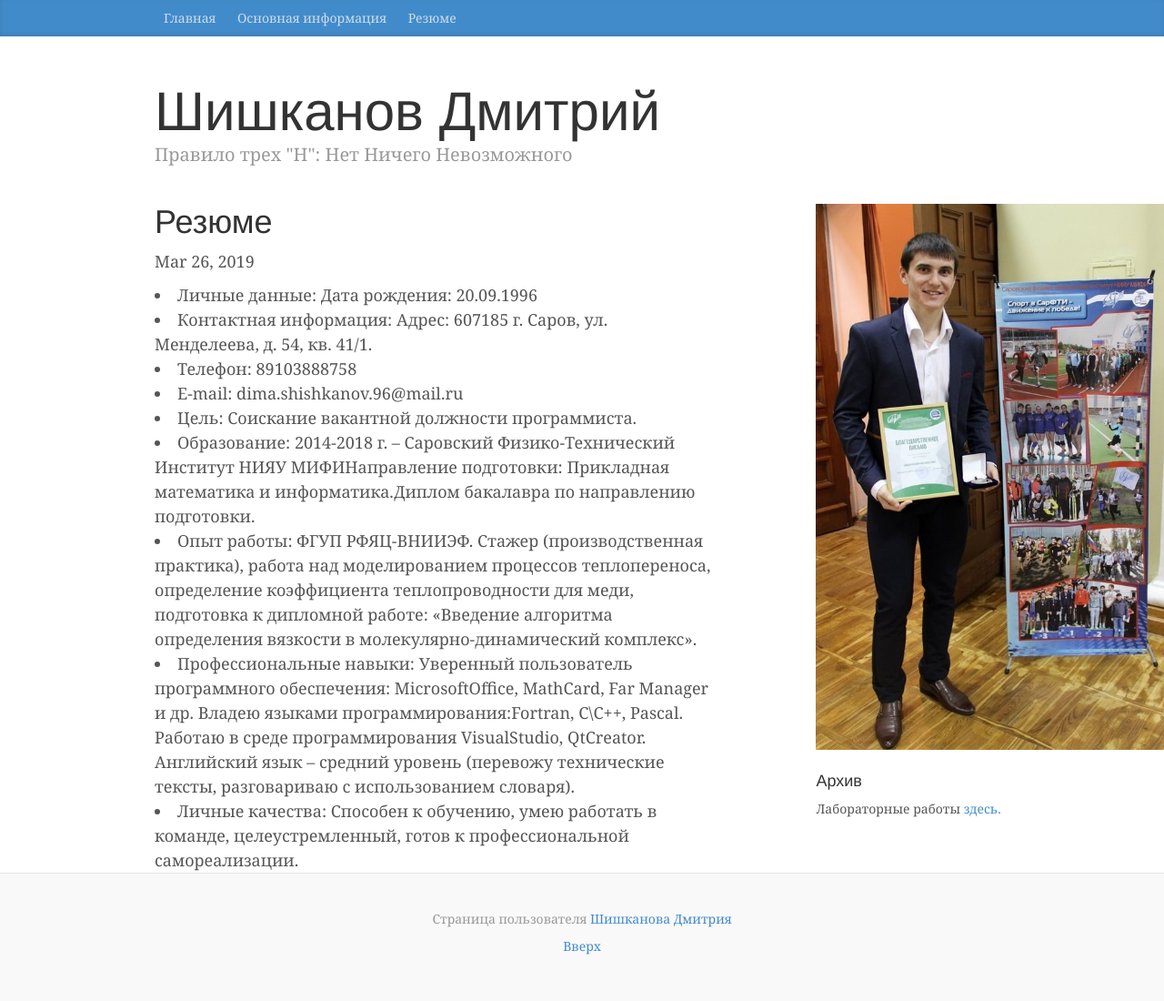
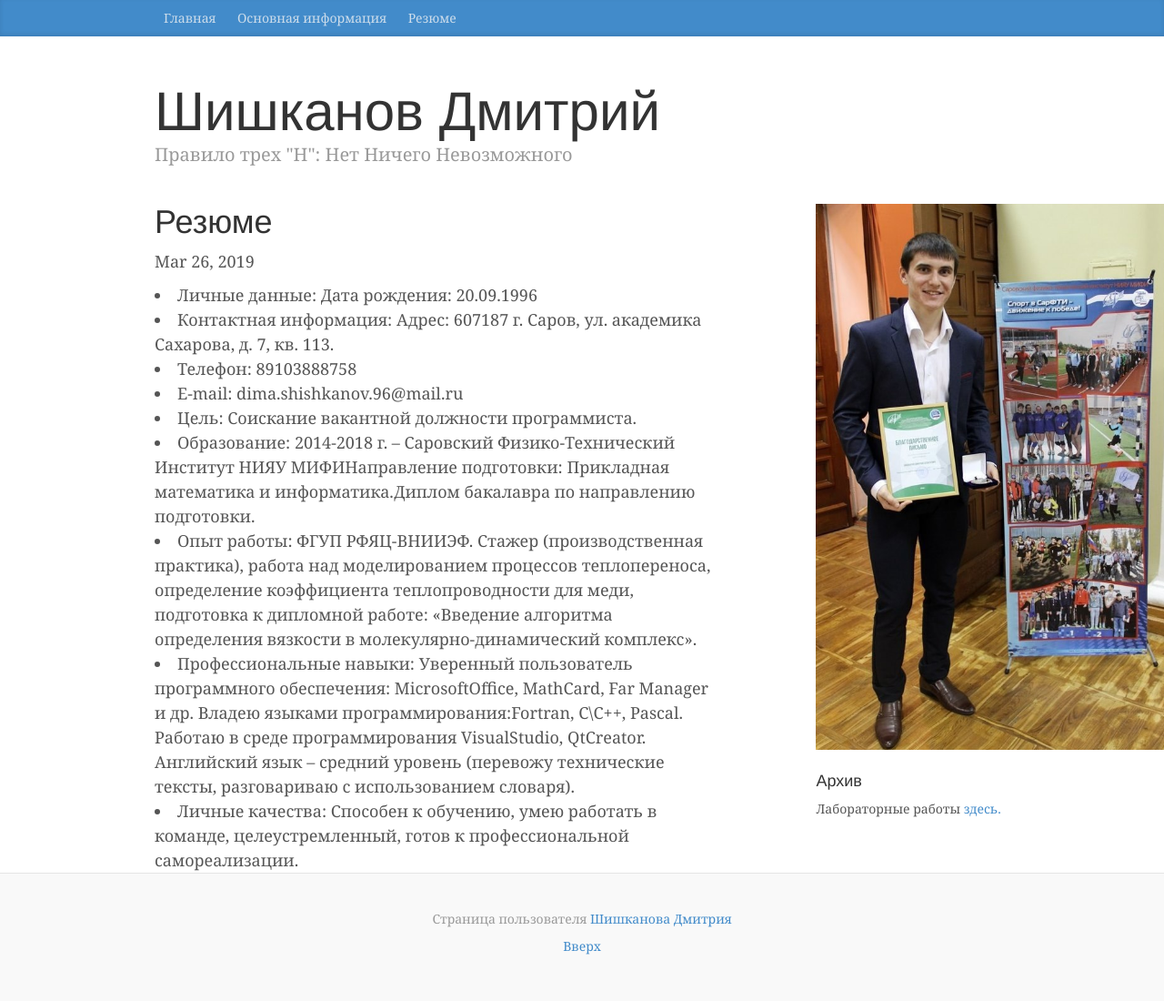
Before and after one commit to ShishkanovDA/ShishkanovDA.github.io, a Jekyll site: the page built from _posts/2019-03-26-post-news3.markdown, in a window 1280 px wide. Shown: the whole page at 91% size. Built offline with Jekyll 4.4.1, drawn with Linux system fonts in a browser that asks for light colours.

Commit message:
Update 2019-03-26-post-news3.markdown

```diff
--- a/_posts/2019-03-26-post-news3.markdown
+++ b/_posts/2019-03-26-post-news3.markdown
@@ -5,7 +5,7 @@ category: resume
 ---
 
 <li>Личные данные:	                Дата рождения: 20.09.1996</li>
-<li>Контактная информация:	Адрес:  607185 г. Саров, ул. Менделеева, д. 54, кв. 41/1.</li>
+<li>Контактная информация:	Адрес:  607187 г. Саров, ул. академика Сахарова, д. 7, кв. 113.</li>
 <li>Телефон:                        89103888758</li>
 <li>E-mail:                         dima.shishkanov.96@mail.ru</li>
 <li>Цель:	                        Соискание вакантной должности программиста.</li>
```
